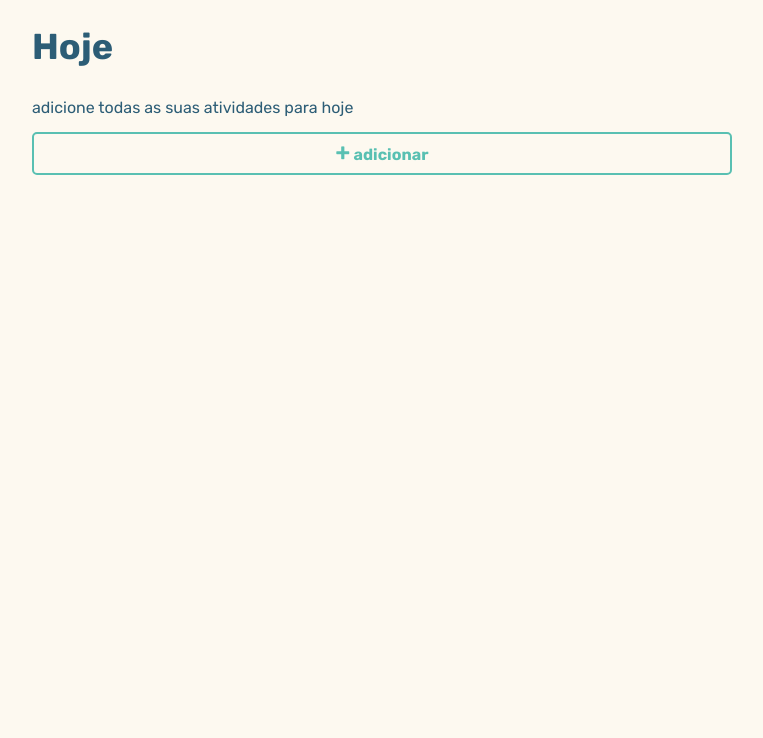
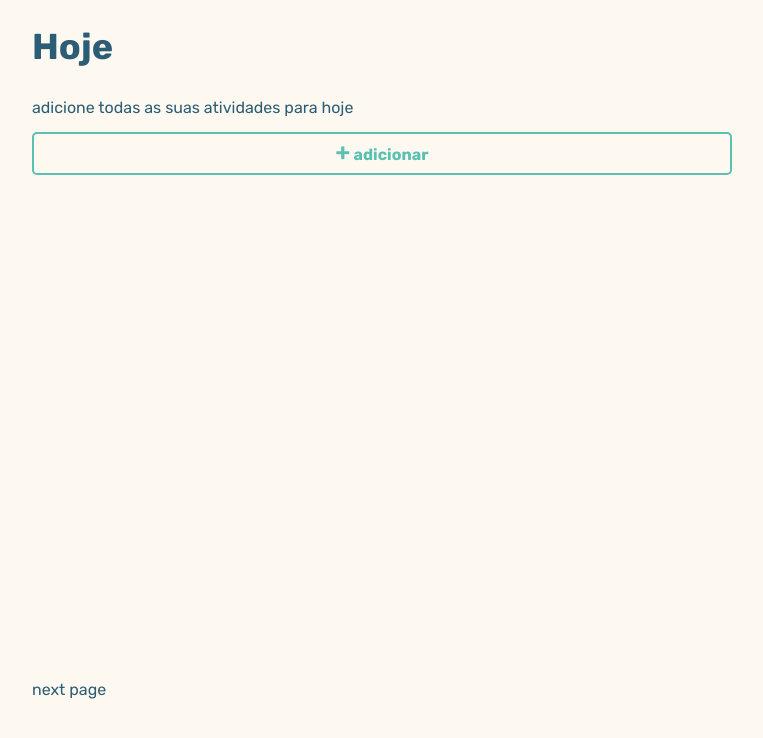
Before and after one commit to MiniMarvin/productive-mind, a React (Create React App) app: page /add-tasks in a window 1280 px wide. Shown: the top 738 px of the page, without its empty margins (258-1021 px from the left). Built offline with nearby package versions, Linux system fonts and the light colour scheme.

Commit message:
set next page footer style

```diff
--- a/src/components/containers.module.css
+++ b/src/components/containers.module.css
@@ -12,4 +12,19 @@
 .page {
     display: flex;
     flex-direction: column;
+    overflow-y: scroll;
 }
+
+.full {
+    height: 100%;
+    justify-content: space-between;
+}
+
+.full:first-child {
+    max-height: calc(100% - 45px);
+}
+
+.footer {
+    height: 45px;
+    width: 100%;
+}
--- a/src/pages/add-tasks/index.js
+++ b/src/pages/add-tasks/index.js
@@ -13,7 +13,9 @@ const AddTasks = () => {
     })
   }
 
-  return <div className={containerStyles.page}>
+  return (
+    <div className={`${containerStyles.page} ${containerStyles.full}`}>
+      <div className={containerStyles.page}>
         <div className={containerStyles.header}>
           <h1>Hoje</h1>
         </div>
@@ -23,6 +25,9 @@ const AddTasks = () => {
           {renderTasks()}
         </section>
       </div>
+      <div className={containerStyles.footer}>next page</div>
+    </div>
+  )
 }
 
 export default AddTasks
```
Lines whose indentation alone changed are shown as unchanged.
